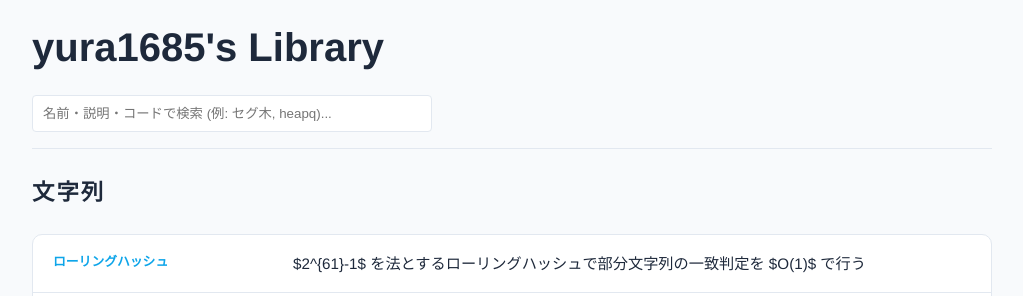
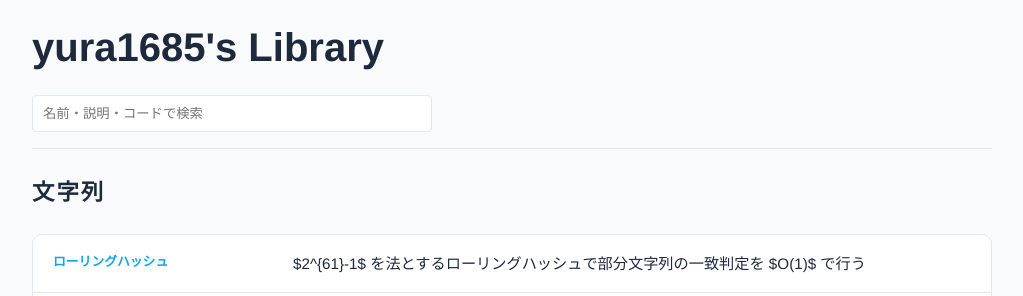
Before and after one commit to yura1685/yura1685.github.io, a Jekyll site: the page built from atcoder/library.html, in a window 1280 px wide. Shown: the part 134-430 px from the top of the page, without its empty margins (128-1151 px from the left). Built offline with Jekyll 4.4.1, drawn with Linux system fonts in a browser that asks for light colours; nearby versions of some CDN libraries; a script that is not in the unit is left out.

Commit message:
Modify search input placeholder in library.html
Updated the placeholder text in the search input field.

```diff
--- a/atcoder/library.html
+++ b/atcoder/library.html
@@ -18,7 +18,7 @@ scripts:
     <section class="archive-header">
         <h1>yura1685's Library</h1>
         <div class="search-container">
-            <input type="search" id="library-search" placeholder="名前・説明・コードで検索 (例: セグ木, heapq)..." oninput="filterLibraries()">
+            <input type="search" id="library-search" placeholder="名前・説明・コードで検索" oninput="filterLibraries()">
         </div>
     </section>
 
```
